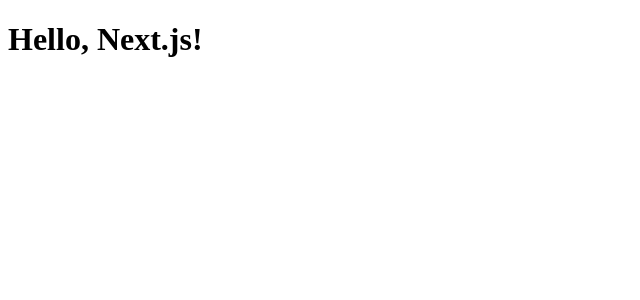
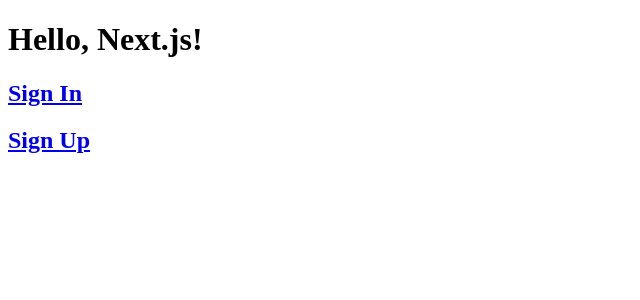
Before and after one commit to johncarlosofficial/nextjs, a Next.js app: page / in a window 1280 px wide. Shown: the top 300 px of the page, without its empty margins (0-640 px from the left). Built offline with nearby package versions, Linux system fonts and the light colour scheme.

Commit message:
🔒 feat: add `(auth)` directory

```diff
--- a/app/page.tsx
+++ b/app/page.tsx
@@ -1,5 +1,16 @@
+import Link from "next/link";
 import React from "react";
 
 export default function Page() {
-    return <h1>Hello, Next.js!</h1>;
+    return (
+        <>
+            <h1>Hello, Next.js!</h1>
+            <Link href={"/signin"}>
+                <h2>Sign In</h2>
+            </Link>
+            <Link href={"/signup"}>
+                <h2>Sign Up</h2>
+            </Link>
+        </>
+    );
 }
```
Also changed, not shown: app/(auth)/signin/page.tsx (added, +7 -0 lines), app/(auth)/signup/page.tsx (added, +7 -0 lines).
